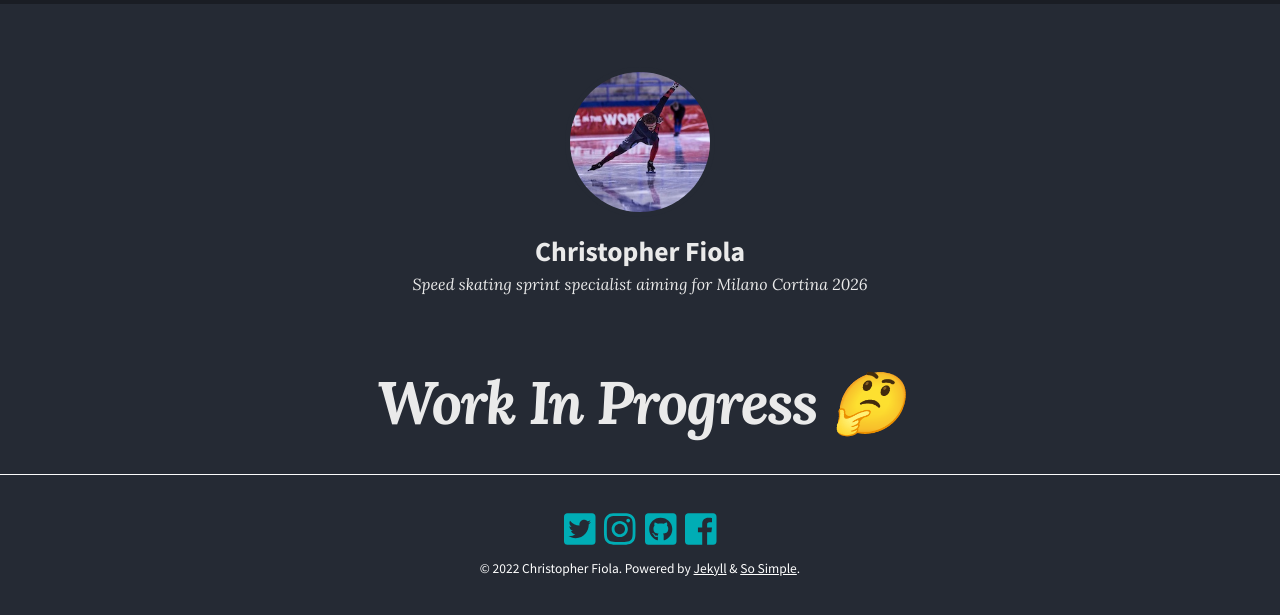
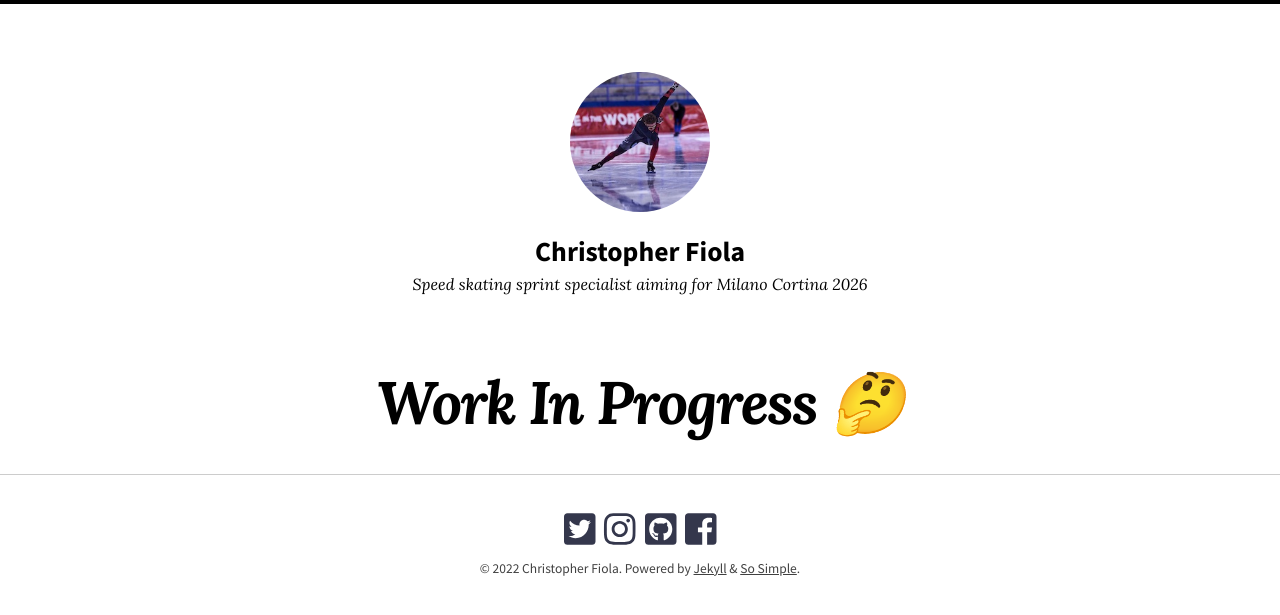
Before and after one commit to ChrisFiola/chrisfiola.github.io, a Jekyll site: the page built from wip.md, in a window 1280 px wide. Shown: the top 615 px of the page. Built offline with Jekyll 4.4.1, drawn with Linux system fonts in a browser that asks for light colours; nearby versions of some CDN libraries.

Commit message:
Update css

```diff
--- a/_config.yml
+++ b/_config.yml
@@ -17,7 +17,7 @@
 destination: docs/
 
 remote_theme: mmistakes/so-simple-theme@3.2.0
-skin: "/assets/css/skins/dark.css"
+skin: "/assets/css/skins/default.css"
 locale: en-US
 title: "Christopher Fiola"
 description: "Speed skating sprint specialist aiming for Milano Cortina 2026"
--- a/assets/css/main.scss
+++ b/assets/css/main.scss
@@ -6,7 +6,3 @@
 @charset "utf-8";
 
 @import "so-simple";
-
-a:visited {
-  color: green;
-}
```
Also changed, not shown: 1 other file.
